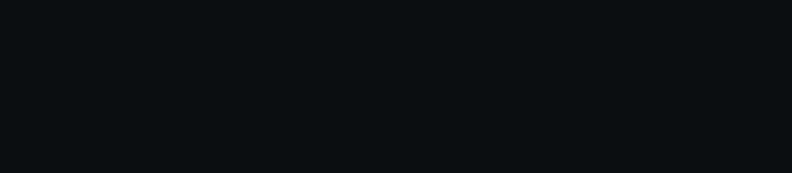
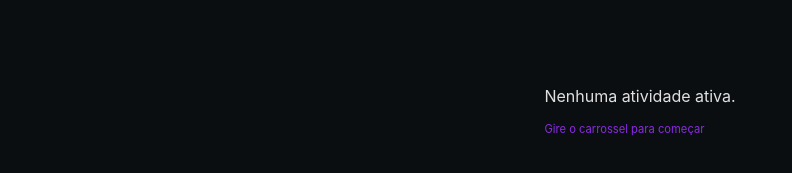
Before and after one commit to inviscoin/invis, a SvelteKit app: page /dashboard in a window 1280 px wide. Before the commit this address had no page. Shown: the part 291-464 px from the top of the page, without its empty margins (0-792 px from the left). Built offline with nearby package versions, Linux system fonts and the light colour scheme.

Commit message:
src/routes/dashboard/+page.svelte

```diff
--- /dev/null
+++ b/src/routes/dashboard/+page.svelte
@@ -0,0 +1,36 @@
+<script>
+  import Top from "../../lib/components/Top.svelte";
+  import Foot from "../../lib/components/Foot.svelte";
+  import { blockStore } from "../../lib/stores/blocks"; // Criar esta store a seguir
+</script>
+
+<div class="dashboard-master">
+  <Top />
+
+  <main class="block-area">
+    <!-- Aqui entrará a lógica de renderização de 1/3, 2/3 ou 3/3 [7] -->
+    <div class="empty-state">
+      <p>Nenhuma atividade ativa.</p>
+      <p style="font-size: 0.7rem; color: var(--neon-purple);">Gire o carrossel para começar</p>
+    </div>
+  </main>
+
+  <Foot />
+</div>
+
+<style>
+  .dashboard-master {
+    height: 100vh;
+    display: flex;
+    flex-direction: column;
+    background: #0b0e11;
+  }
+  .block-area {
+    flex: 1;
+    display: flex;
+    flex-direction: column;
+    justify-content: center;
+    align-items: center;
+    position: relative;
+  }
+</style>
```
